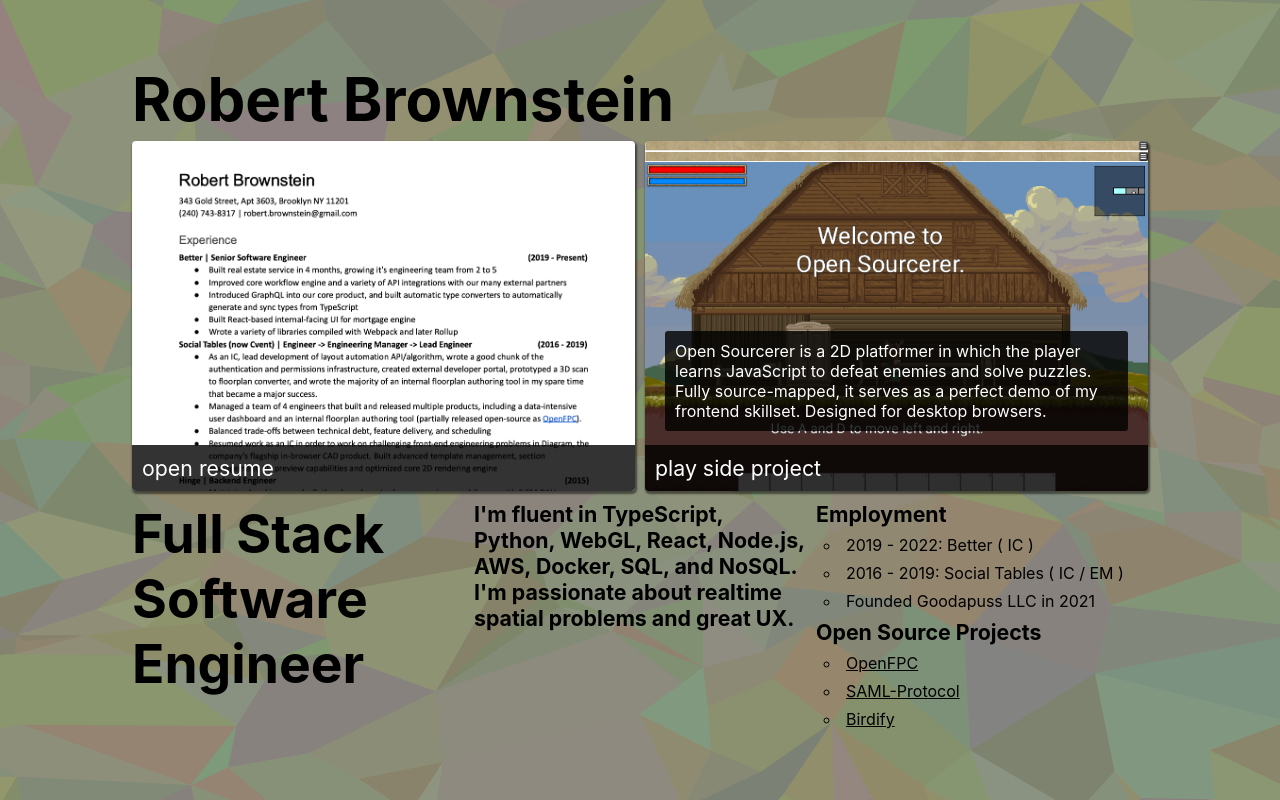
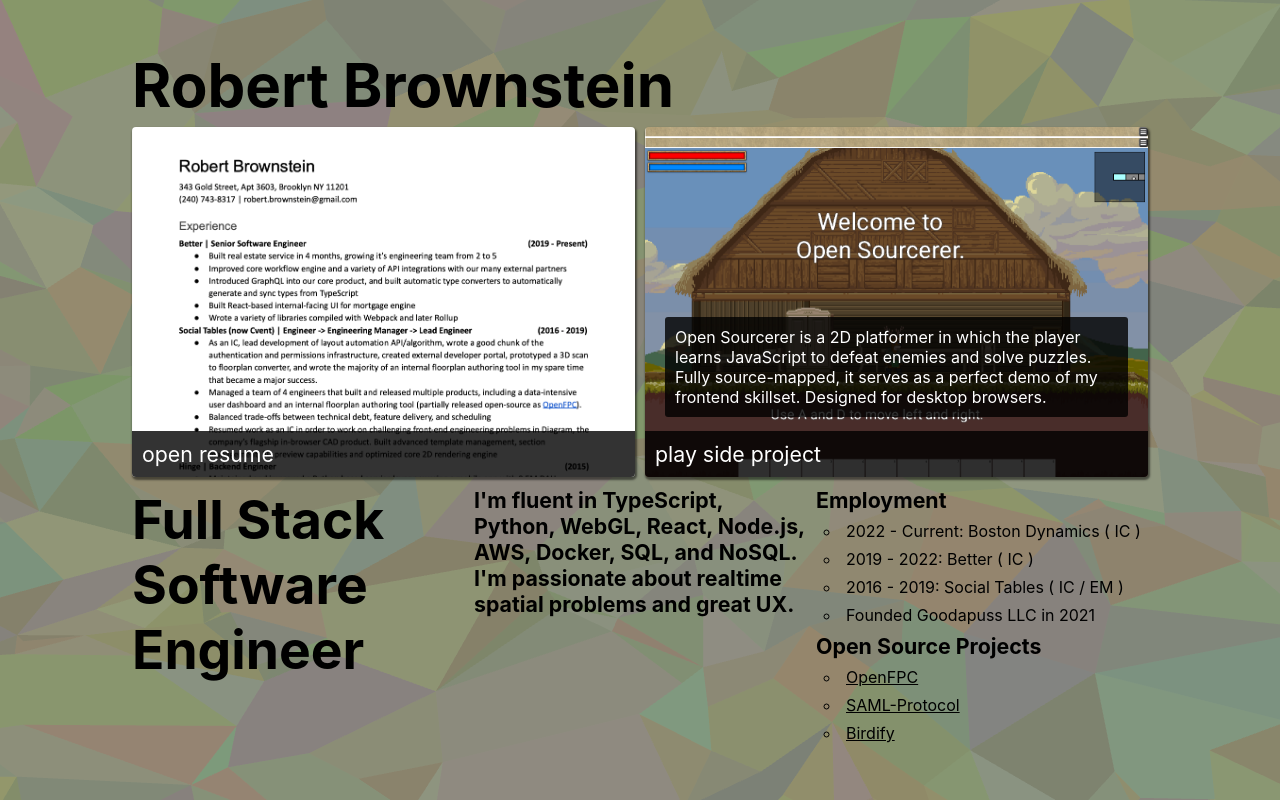
Before and after one commit to brownstein/brownstein.github.io, a React app: page / in a window 1280 px wide. Built offline with nearby package versions, Linux system fonts and the light colour scheme.

Commit message:
revise current employer

```diff
--- a/src/App.tsx
+++ b/src/App.tsx
@@ -64,6 +64,7 @@
     <div className='tile borderless'>
       <h3>Employment</h3>
       <ul>
+        <li>2022 - Current: Boston Dynamics ( IC )</li>
         <li>2019 - 2022: Better ( IC )</li>
         <li>2016 - 2019: Social Tables ( IC / EM )</li>
         <li>Founded Goodapuss LLC in 2021</li>
```
Also changed, not shown: 1 other file (tests, documents, lock files or other folders).
